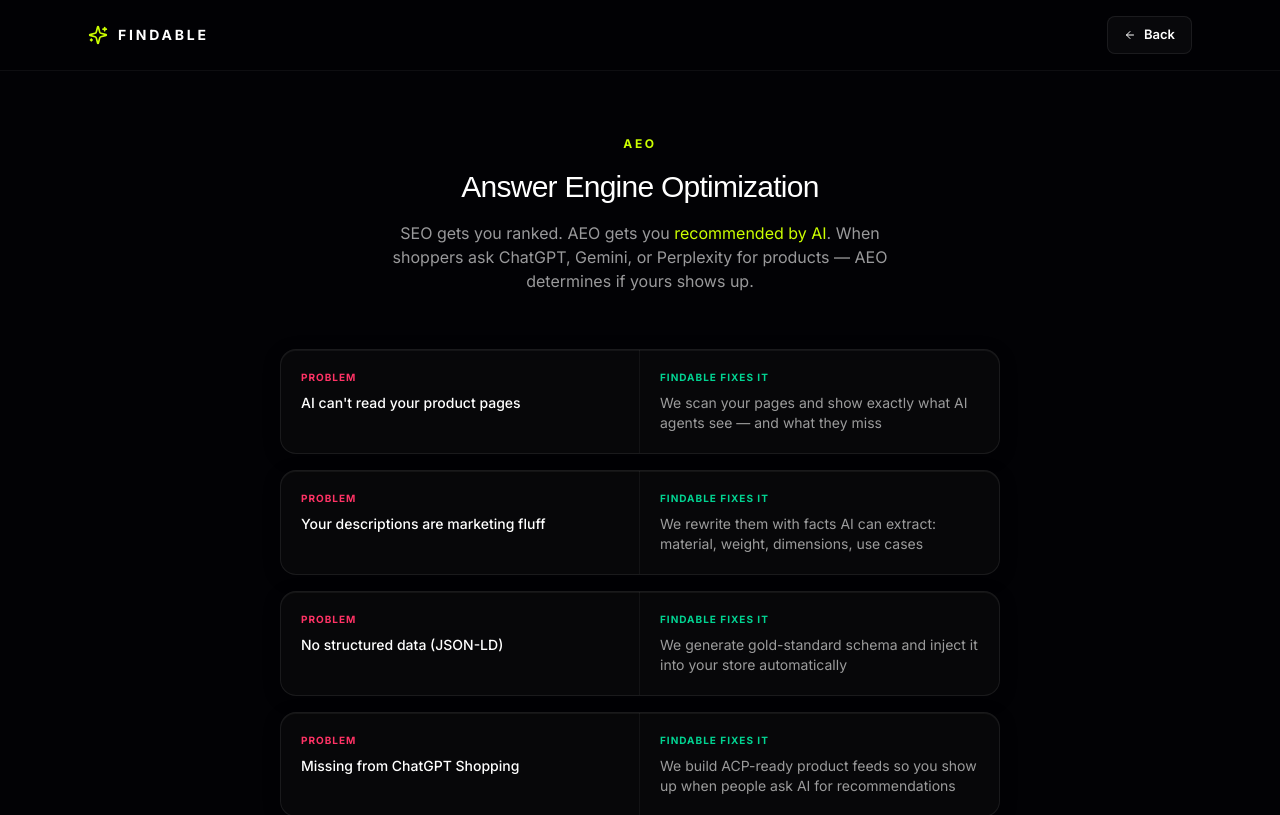
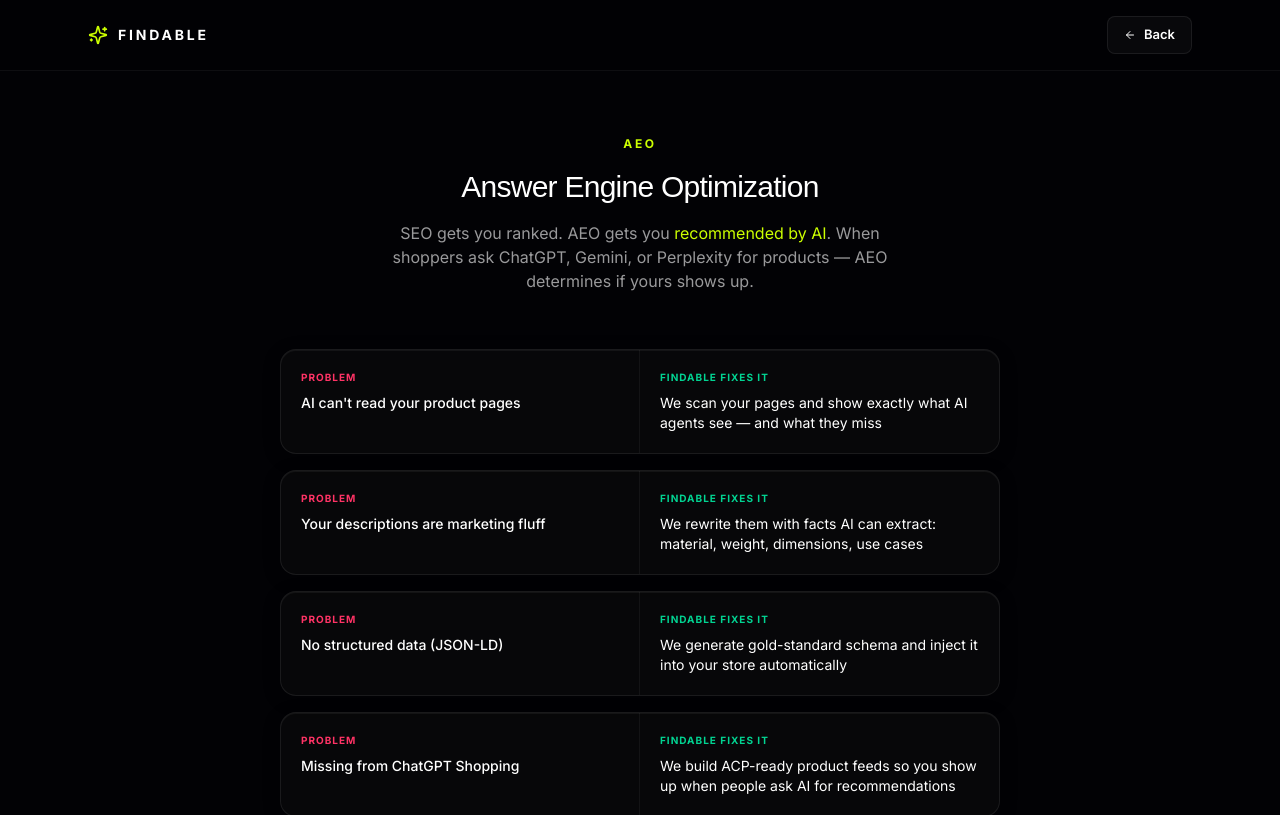
Before and after one commit to txc0ld/findable, a React (Vite) app in the folder apps/web/: page /what-is-aeo in a window 1280 px wide. Shown: the top 815 px of the page. Built offline with nearby package versions, Linux system fonts and the light colour scheme; a web font is replaced by a local one.

Commit message:
AEO page: card body text to white

```diff
--- a/apps/web/src/pages/WhatIsAeoPage.tsx
+++ b/apps/web/src/pages/WhatIsAeoPage.tsx
@@ -75,7 +75,7 @@
                   </div>
                   <div className="p-5">
                     <p className="text-[10px] font-bold uppercase tracking-widest text-emerald-400">Findable fixes it</p>
-                    <p className="mt-2 text-sm text-white/60">{card.solution}</p>
+                    <p className="mt-2 text-sm text-white">{card.solution}</p>
                   </div>
                 </div>
               </div>
```
